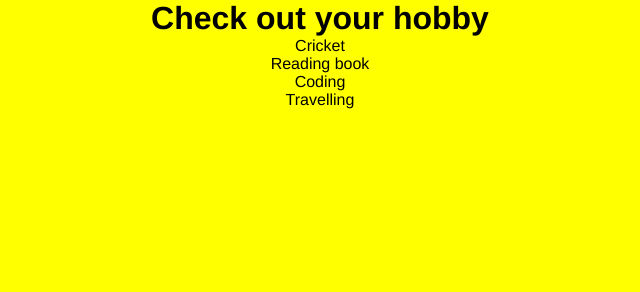
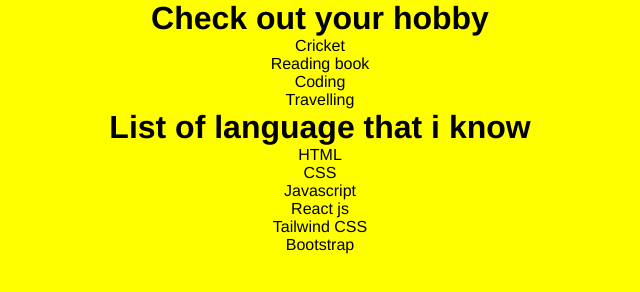
Before and after one commit to nikhilkale2/SecondRepo, a plain HTML site: page index.html in a window 1280 px wide. Shown: the whole page, without its empty margins (320-960 px from the left). Drawn offline with Linux system fonts and the light colour scheme.

Commit message:
Add changes in the feature branch

```diff
--- a/index.html
+++ b/index.html
@@ -15,6 +15,15 @@
         <li>Coding</li>
         <li>Travelling</li>
       </ul>
+      <ol>
+        <h1>List of language that i know</h1>
+        <li>HTML</li>
+        <li>CSS</li>
+        <li>Javascript</li>
+        <li>React js</li>
+        <li>Tailwind CSS</li>
+        <li>Bootstrap</li>
+      </ol>
     </div>
   </body>
 </html>
```
